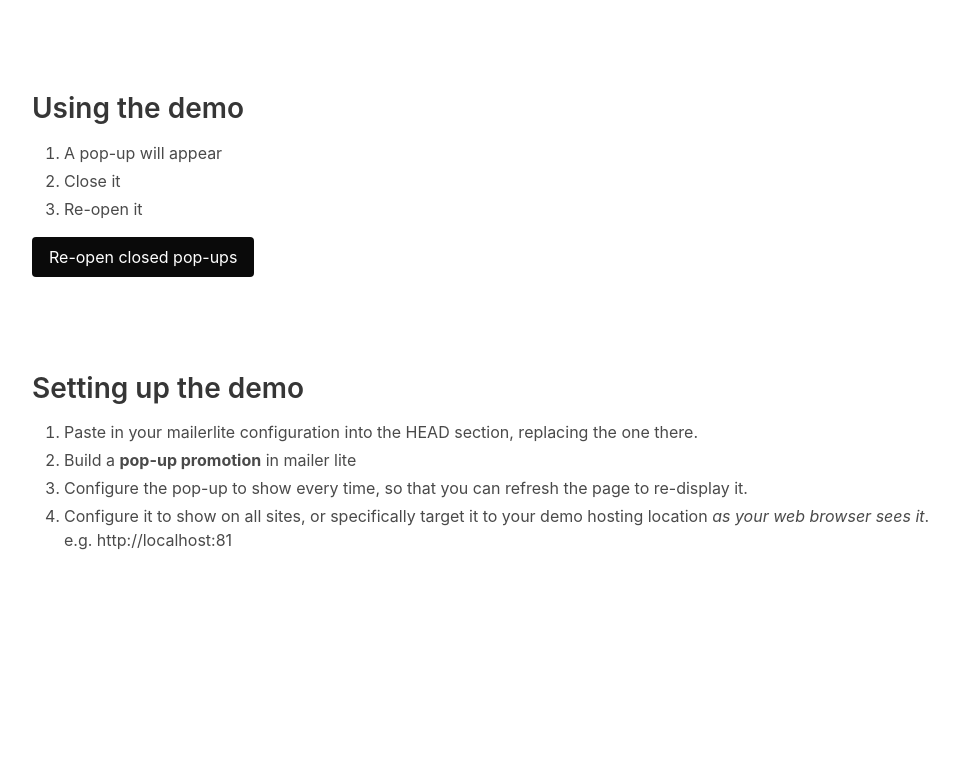
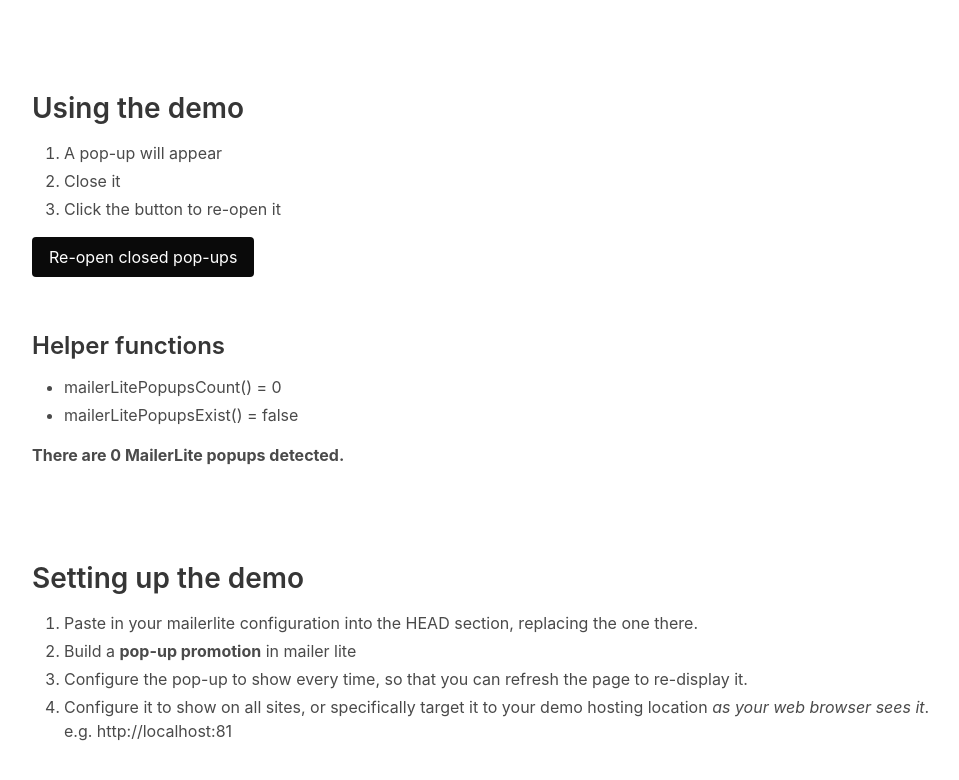
Before and after one commit to sygnaltech/mailerlite-util, a plain HTML site: page demo/popups/index.html in a window 1280 px wide. Shown: the part 116-896 px from the top of the page, without its empty margins (32-991 px from the left). Before the commit the page ends 800 px from the top, so only its background shows below. Drawn offline with nearby package versions, Linux system fonts and the light colour scheme.

Commit message:
Added helper functions to determine whether pop-ups exist.

```diff
--- a/demo/popups/index.html
+++ b/demo/popups/index.html
@@ -48,10 +48,27 @@
                 <ol>
                     <li>A pop-up will appear</li>
                     <li>Close it</li>
-                    <li>Re-open it</li>
+                    <li>Click the button to re-open it</li>
                 </ol>
 
-                <button class="button is-black" id="alerts">Re-open closed pop-ups</button>
+                <div>
+
+                    <button class="button is-black" id="alerts1">Re-open closed pop-ups</button>
+
+                    <button class="button is-black" id="alerts2" style="">Re-open closed pop-ups ( auto-hiding button )</button>
+
+                </div>
+
+                <br />
+
+                <h3>Helper functions</h3>
+
+                <ul>
+                    <li>mailerLitePopupsCount() = <span data-value="mailerLitePopupsCount">(undefined)</span></li>
+                    <li>mailerLitePopupsExist() = <span data-value="mailerLitePopupsExist">(undefined)</span></li>
+                </ul>
+
+                <p><b>There are <span id="popupCount">(count)</span> MailerLite popups detected.</b></p>
 
             </div>
         </div>
@@ -82,11 +99,41 @@
     <script>
         $(function () {
 
-            $("#alerts").click(function () {
-                reOpenAllMailerLitePopups();
-            });
+            refreshUI();
+            setInterval(
+                function () {
+                    refreshUI();
+                },
+                1000  // 1 sec refresh
+            );
 
         });
+
+        $("#alerts1").click(function () {
+            reOpenAllMailerLitePopups();
+        });
+
+        $("#alerts2").click(function () {
+            reOpenAllMailerLitePopups();
+        });
+
+        function refreshUI() {
+            $("#popupCount").text(
+                mailerLitePopupsCount()
+            );
+
+            $("*[data-value='mailerLitePopupsCount']").text(
+                mailerLitePopupsCount()
+            );
+
+            $("*[data-value='mailerLitePopupsExist']").text(
+                mailerLitePopupsExist()
+            );
+
+            $("#alerts2").css("visibility",
+                mailerLitePopupsExist() ? "visible" : "hidden");
+        }
+
     </script>
 
 </body>
--- a/dist/mailerlite-util.js
+++ b/dist/mailerlite-util.js
@@ -24,3 +24,15 @@
     })
 
 }
+
+function mailerLitePopupsCount() {
+
+    var mailerLitePopups = $('iframe[id*="ml-webforms-popup-"]');
+
+    return mailerLitePopups.length;
+}
+
+function mailerLitePopupsExist() {
+
+    return mailerLitePopupsCount() > 0;
+}
```
Also changed, not shown: 1 other file.
